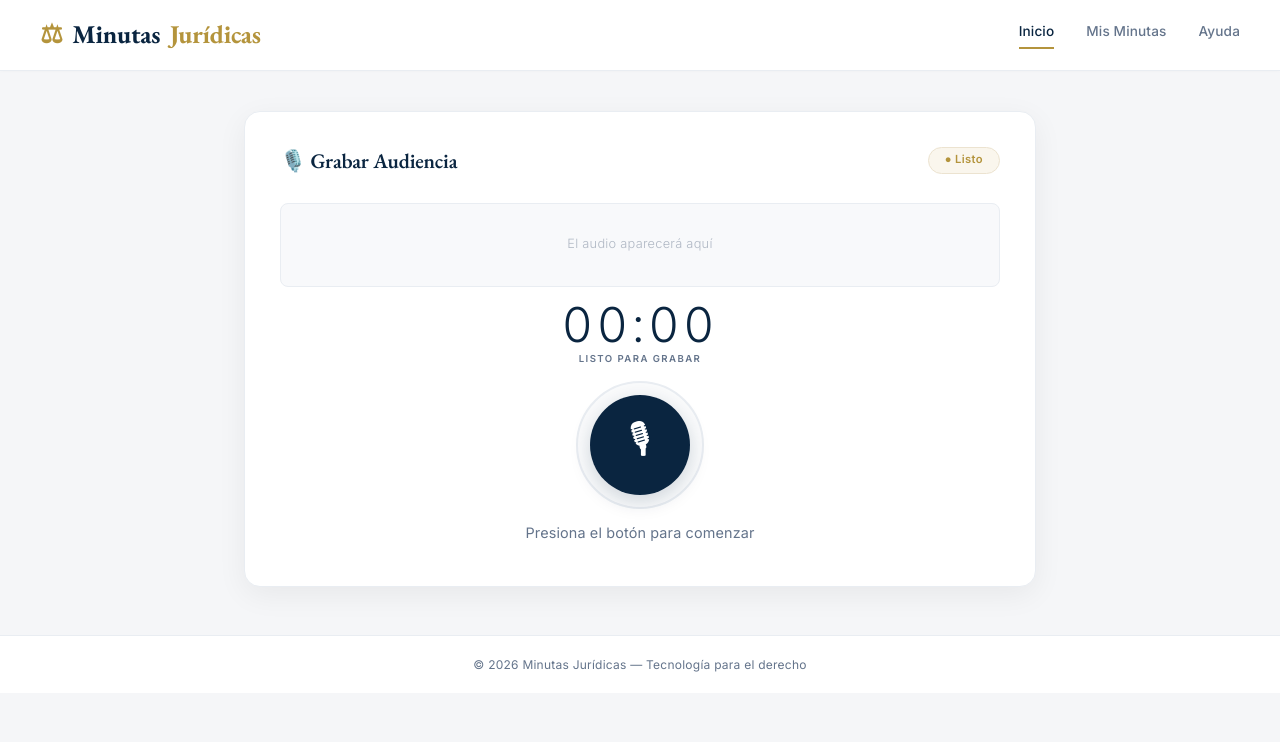
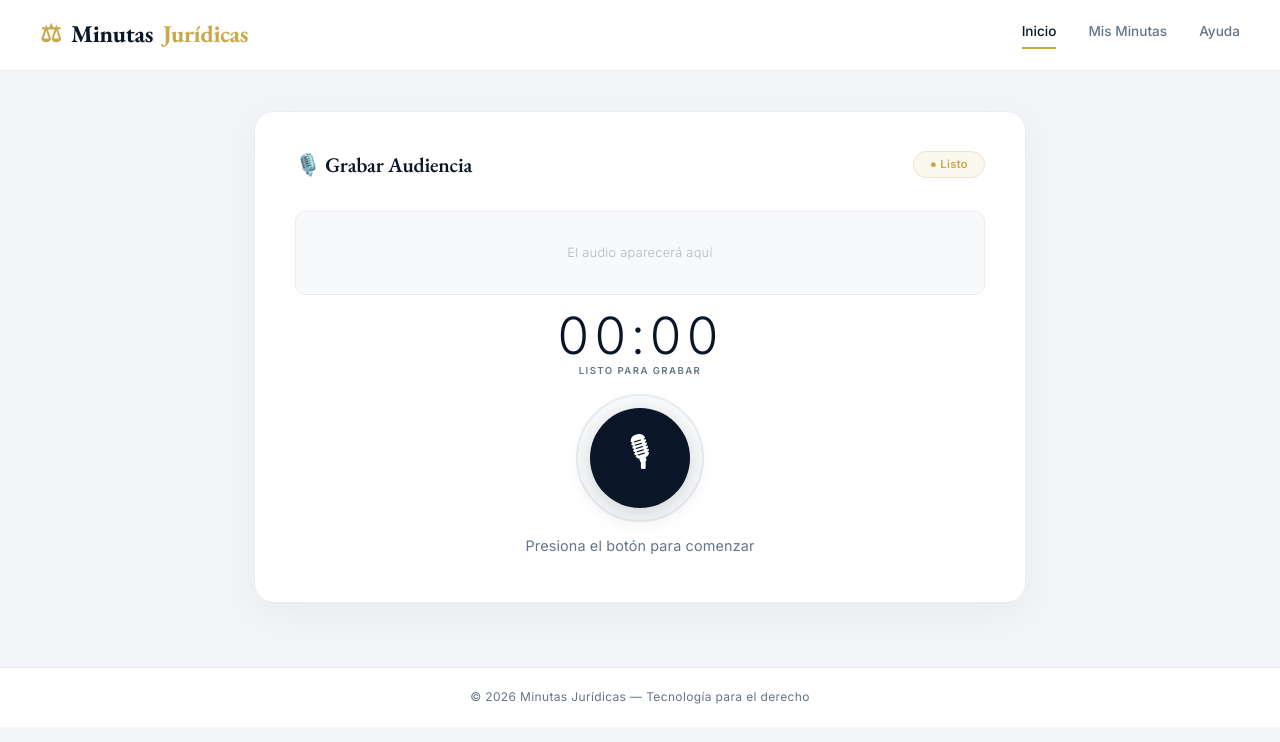
Before and after one commit to agustingonzalezpardo/minutas-juridicas, a website: page index.html in a window 1280 px wide. Drawn offline with nearby package versions, Linux system fonts and the light colour scheme.

Commit message:
Update index.html

```diff
--- a/index.html
+++ b/index.html
@@ -8,19 +8,20 @@
     @import url('https://fonts.googleapis.com/css2?family=EB+Garamond:ital,wght@0,400;0,600;0,700;1,400&family=Inter:wght@300;400;500;600;700&display=swap');
 
     :root {
-      --primary: #0a2540;
-      --primary-light: #1a3a5c;
-      --accent: #b4943c;
-      --accent-light: #d4b05a;
-      --bg: #f5f6f8;
+      --primary: #0a1628;
+      --primary-light: #13203a;
+      --accent: #c9a84c;
+      --accent-light: #dbb95c;
+      --bg: #f3f5f8;
       --card-bg: #ffffff;
       --text: #1e293b;
       --text-muted: #64748b;
       --border: #e9edf2;
-      --shadow: 0 8px 30px rgba(0, 0, 0, 0.06);
-      --shadow-hover: 0 12px 40px rgba(0, 0, 0, 0.10);
-      --radius: 16px;
-      --radius-sm: 8px;
+      --shadow: 0 10px 40px rgba(0, 0, 0, 0.05);
+      --shadow-hover: 0 20px 60px rgba(0, 0, 0, 0.08);
+      --radius: 20px;
+      --radius-sm: 10px;
+      --transition: 0.3s cubic-bezier(0.25, 0.46, 0.45, 0.94);
     }
 
     * {
@@ -35,8 +36,9 @@
       font-family: 'Inter', sans-serif;
       background: var(--bg);
       color: var(--text);
-      line-height: 1.6;
+      line-height: 1.7;
       -webkit-font-smoothing: antialiased;
+      -moz-osx-font-smoothing: grayscale;
     }
 
     /* ─── HEADER ─── */
@@ -52,7 +54,6 @@
       position: sticky;
       top: 0;
       z-index: 10;
-      box-shadow: 0 1px 3px rgba(0,0,0,0.02);
     }
 
     .logo {
@@ -60,14 +61,14 @@
       align-items: center;
       gap: 0.6rem;
       font-family: 'EB Garamond', serif;
-      font-size: 1.6rem;
+      font-size: 1.5rem;
       font-weight: 700;
       color: var(--primary);
       text-decoration: none;
       letter-spacing: -0.01em;
     }
     .logo-icon {
-      font-size: 1.6rem;
+      font-size: 1.5rem;
       color: var(--accent);
     }
     .logo span {
@@ -84,10 +85,9 @@
       font-weight: 500;
       color: var(--text-muted);
       text-decoration: none;
-      transition: color 0.2s, border-color 0.2s;
+      transition: color var(--transition), border-color var(--transition);
       border-bottom: 2px solid transparent;
       padding-bottom: 0.25rem;
-      letter-spacing: 0.01em;
     }
     .nav a:hover,
     .nav a.active {
@@ -97,7 +97,7 @@
 
     /* ─── MAIN ─── */
     main {
-      max-width: 840px;
+      max-width: 820px;
       margin: 0 auto;
       padding: 2.5rem 1.5rem 3rem;
     }
@@ -107,19 +107,20 @@
       background: var(--card-bg);
       border-radius: var(--radius);
       box-shadow: var(--shadow);
-      padding: 2rem 2.2rem;
+      padding: 2.2rem 2.5rem;
       border: 1px solid var(--border);
-      transition: box-shadow 0.25s ease;
+      transition: box-shadow var(--transition), transform var(--transition);
     }
     .card:hover {
       box-shadow: var(--shadow-hover);
+      transform: translateY(-2px);
     }
 
     .card-header {
       display: flex;
       align-items: center;
       justify-content: space-between;
-      margin-bottom: 1.6rem;
+      margin-bottom: 1.8rem;
       flex-wrap: wrap;
       gap: 0.5rem;
     }
@@ -134,7 +135,7 @@
       font-size: 0.7rem;
       font-weight: 600;
       color: var(--accent);
-      background: #faf6ed;
+      background: #faf7ed;
       padding: 0.2rem 1rem;
       border-radius: 30px;
       border: 1px solid #ece3d0;
@@ -175,7 +176,7 @@
       padding: 0.6rem 0 0.2rem;
     }
     .timer {
-      font-size: 3rem;
+      font-size: 3.2rem;
       font-weight: 300;
       letter-spacing: 0.08em;
       font-variant-numeric: tabular-nums;
@@ -205,7 +206,7 @@
       justify-content: center;
       margin: 0.75rem auto;
       background: #fafbfc;
-      transition: border-color 0.3s;
+      transition: border-color var(--transition);
     }
     .rec-ring:hover {
       border-color: var(--primary-light);
@@ -220,15 +221,15 @@
       background: var(--primary);
       font-size: 2.4rem;
       color: white;
-      transition: transform 0.2s, background 0.3s, box-shadow 0.3s;
+      transition: transform var(--transition), background var(--transition), box-shadow var(--transition);
       display: flex;
       align-items: center;
       justify-content: center;
-      box-shadow: 0 6px 20px rgba(10, 37, 64, 0.18);
+      box-shadow: 0 6px 24px rgba(10, 22, 40, 0.18);
     }
     .rec-btn:hover {
       transform: scale(1.04);
-      background: #0d2f50;
+      background: #0d2a4a;
     }
     .rec-btn:active {
       transform: scale(0.94);
@@ -241,7 +242,7 @@
     @keyframes pulse-big {
       0%,
       100% {
-        box-shadow: 0 0 0 0 rgba(179, 74, 74, 0.35);
+        box-shadow: 0 0 0 0 rgba(179, 74, 74, 0.3);
       }
       50% {
         box-shadow: 0 0 0 24px rgba(179, 74, 74, 0);
@@ -357,7 +358,7 @@
     /* ─── BOTONES ─── */
     .btn-primary {
       width: 100%;
-      padding: 0.9rem;
+      padding: 0.95rem;
       background: var(--primary);
       border: none;
       border-radius: var(--radius-sm);
@@ -365,7 +366,7 @@
       font-size: 1rem;
       font-weight: 600;
       cursor: pointer;
-      transition: background 0.2s, transform 0.1s;
+      transition: background var(--transition), transform var(--transition);
       display: none;
       letter-spacing: 0.02em;
     }
@@ -374,6 +375,8 @@
     }
     .btn-primary:hover {
       background: var(--primary-light);
+      transform: translateY(-2px);
+      box-shadow: 0 6px 20px rgba(10, 22, 40, 0.12);
     }
     .btn-primary:active {
       transform: scale(0.98);
@@ -381,6 +384,8 @@
     .btn-primary:disabled {
       opacity: 0.5;
       cursor: not-allowed;
+      transform: none !important;
+      box-shadow: none !important;
     }
 
     .btn-secondary {
@@ -392,7 +397,7 @@
       font-size: 0.8rem;
       font-weight: 500;
       cursor: pointer;
-      transition: all 0.2s;
+      transition: all var(--transition);
       display: none;
     }
     .btn-secondary.visible {
@@ -413,7 +418,7 @@
       font-weight: 600;
       cursor: pointer;
       display: none;
-      transition: opacity 0.2s;
+      transition: opacity var(--transition);
     }
     .btn-retry.visible {
       display: inline-block;
@@ -434,7 +439,7 @@
     /* ─── SCREENS ─── */
     .screen {
       display: none;
-      animation: fadeUp 0.35s ease;
+      animation: fadeUp 0.4s ease;
     }
     .screen.active {
       display: block;
@@ -443,7 +448,7 @@
     @keyframes fadeUp {
       from {
         opacity: 0;
-        transform: translateY(12px);
+        transform: translateY(16px);
       }
       to {
         opacity: 1;
@@ -484,18 +489,18 @@
       font-size: 0.7rem;
       font-weight: 600;
       cursor: pointer;
-      transition: all 0.15s;
+      transition: background var(--transition), color var(--transition);
       border: none;
-      background: rgba(255, 255, 255, 0.10);
-      color: white;
-      letter-spacing: 0.02em;
+      background: rgba(255, 255, 255, 0.08);
+      color: rgba(255, 255, 255, 0.75);
     }
     .minuta-toolbar .actions button:hover {
-      background: rgba(255, 255, 255, 0.20);
+      background: rgba(255, 255, 255, 0.16);
+      color: white;
     }
     .minuta-toolbar .actions .btn-back {
       background: transparent;
-      border: 1px solid rgba(255, 255, 255, 0.20);
+      border: 1px solid rgba(255, 255, 255, 0.15);
     }
     .minuta-toolbar .actions .btn-back:hover {
       border-color: white;
@@ -540,9 +545,9 @@
       font-weight: 500;
       opacity: 0;
       pointer-events: none;
-      transition: opacity 0.3s;
+      transition: opacity var(--transition);
       z-index: 999;
-      box-shadow: 0 6px 24px rgba(0, 0, 0, 0.18);
+      box-shadow: 0 8px 30px rgba(0, 0, 0, 0.15);
       text-align: center;
       max-width: 90%;
       letter-spacing: 0.01em;
@@ -559,7 +564,8 @@
       text-align: center;
       font-size: 0.75rem;
       color: var(--text-muted);
-      letter-spacing: 0.02em;
+      letter-spacing: 0.03em;
+      margin-top: 1rem;
     }
 
     /* ─── RESPONSIVE ─── */
@@ -597,37 +603,8 @@
       .card-header h2 {
         font-size: 1.1rem;
       }
-    }
-
-    @media (prefers-color-scheme: dark) {
-      :root {
-        --bg: #121826;
-        --card-bg: #1a2236;
-        --text: #e8edf5;
-        --text-muted: #9aa8b9;
-        --border: #2a344a;
-        --shadow: 0 8px 30px rgba(0, 0, 0, 0.3);
-        --shadow-hover: 0 12px 40px rgba(0, 0, 0, 0.4);
-      }
-      .card-header .badge {
-        background: #2a344a;
-        border-color: #3a445a;
-        color: var(--accent-light);
-      }
-      .wave-wrap,
-      .playback-wrap,
-      .transcript-wrap {
-        background: #0e1422;
-      }
-      textarea#transcript {
-        color: #e8edf5;
-      }
-      .rec-ring {
-        background: #0e1422;
-      }
-      footer {
-        background: #1a2236;
-        border-color: #2a344a;
+      .minuta-toolbar {
+        padding: 0.6rem 1rem;
       }
     }
   </style>
@@ -656,35 +633,29 @@
           <span class="badge">● Listo</span>
         </div>
 
-        <!-- WAVEFORM -->
         <div class="wave-wrap">
           <canvas id="waveform"></canvas>
           <div class="wave-idle" id="waveIdle">El audio aparecerá aquí</div>
         </div>
 
-        <!-- TIMER -->
         <div class="timer-wrapper">
           <div class="timer" id="timer">00:00</div>
           <div class="timer-label" id="timerLabel">Listo para grabar</div>
         </div>
 
-        <!-- BOTÓN GRABAR -->
         <div style="text-align:center;">
           <div class="rec-ring">
             <button class="rec-btn" id="recBtn" onclick="toggleRecording()">🎙</button>
           </div>
         </div>
 
-        <!-- STATUS -->
         <div class="status-line" id="status">Presiona el botón para comenzar</div>
 
-        <!-- PLAYBACK -->
         <div class="playback-wrap" id="playbackWrap">
           <div class="playback-label">🎧 Escuchar grabación</div>
           <audio id="audioPlayer" controls></audio>
         </div>
 
-        <!-- TRANSCRIPT -->
         <div class="transcript-wrap" id="transcriptWrap">
           <div class="transcript-head">
             📝 Transcripción <span id="transcriptBadge"></span>
@@ -692,7 +663,6 @@
           <textarea id="transcript" placeholder="La transcripción aparecerá automáticamente…"></textarea>
         </div>
 
-        <!-- BOTONES -->
         <div class="btn-group">
           <button class="btn-retry" id="retryBtn" onclick="retryTranscription()">🔄 Reintentar</button>
         </div>
@@ -791,7 +761,7 @@
         for (let i = 0; i < data.length; i++) {
           const h = (data[i] / 255) * canvas.height;
           const alpha = 0.4 + (data[i] / 255) * 0.6;
-          ctx.fillStyle = `rgba(10, 37, 64, ${alpha})`;
+          ctx.fillStyle = `rgba(201, 168, 76, ${alpha})`;
           ctx.fillRect(x, canvas.height - h, barW - 1, h);
           x += barW;
         }
```
